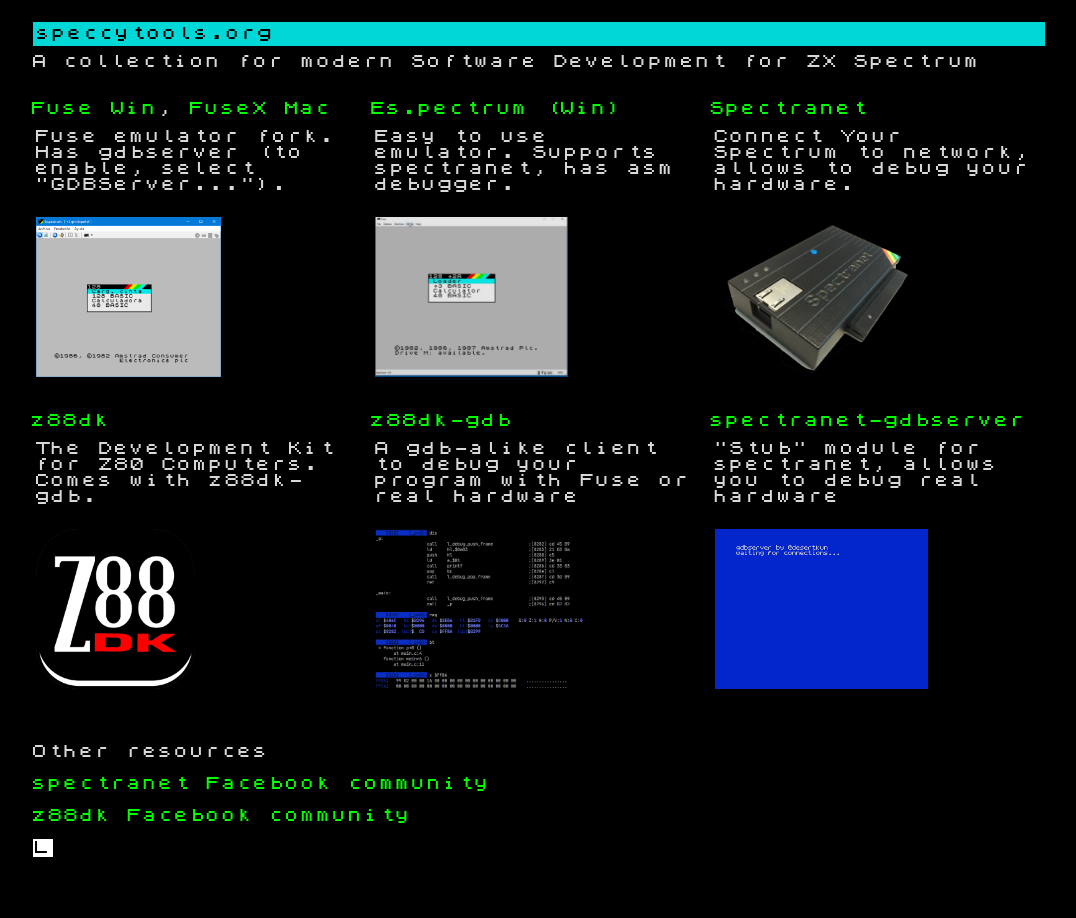
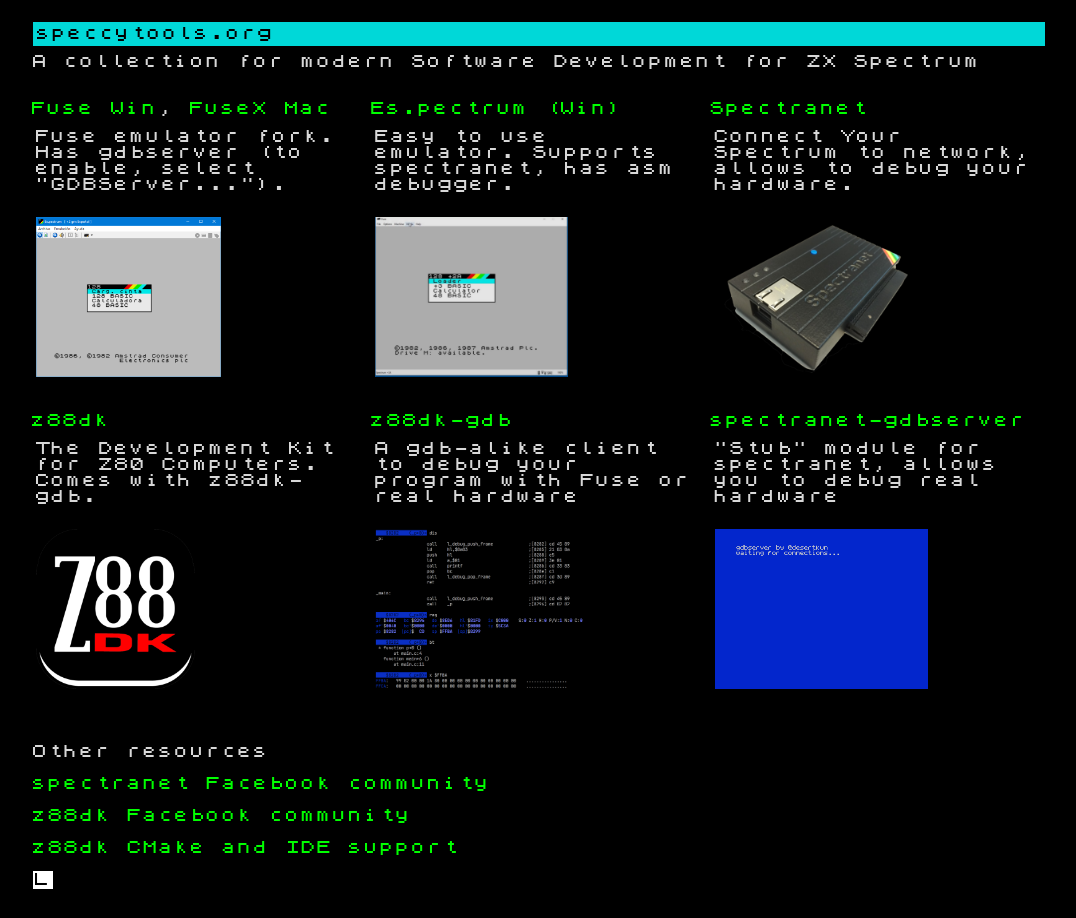
Before and after one commit to speccytools/speccytools.github.io, a plain HTML site: page index.html in a window 1280 px wide. Shown: the whole page, without its empty margins (101-1177 px from the left). Before the commit the page ends 886 px from the top, so only its background shows below. Drawn offline with Linux system fonts and the light colour scheme.

Commit message:
CMake reference

```diff
--- a/index.html
+++ b/index.html
@@ -62,6 +62,7 @@
 <div class="bullet">Other resources</div>
 <div class="bullet"><a href="https://www.facebook.com/groups/317751018885010">spectranet Facebook community</a></div>
 <div class="bullet"><a href="https://www.facebook.com/groups/Z88dkZXSpectrumUserGroup">z88dk Facebook community</a></div>
+<div class="bullet"><a href="https://github.com/speccytools/z88dk-gdb-ide-test">z88dk CMake and IDE support</a></div>
 <div class="bullet"><span class="blink" id="L">L</span></div>
 </div>
 </body>
```
